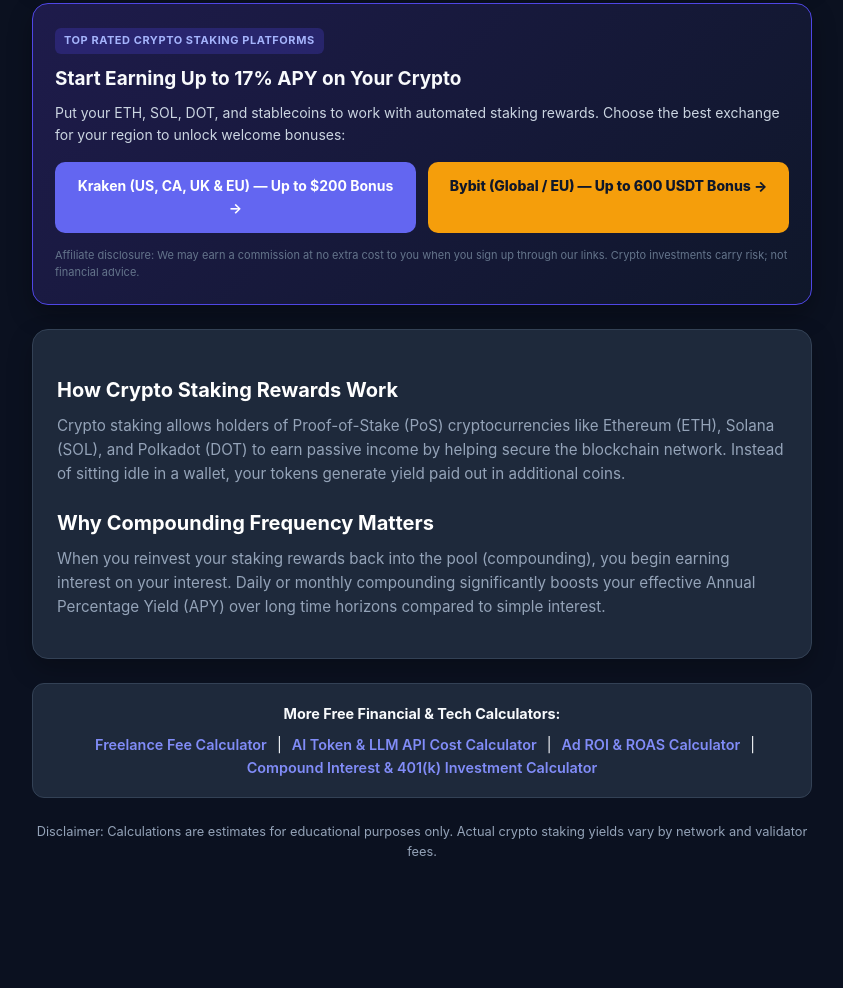
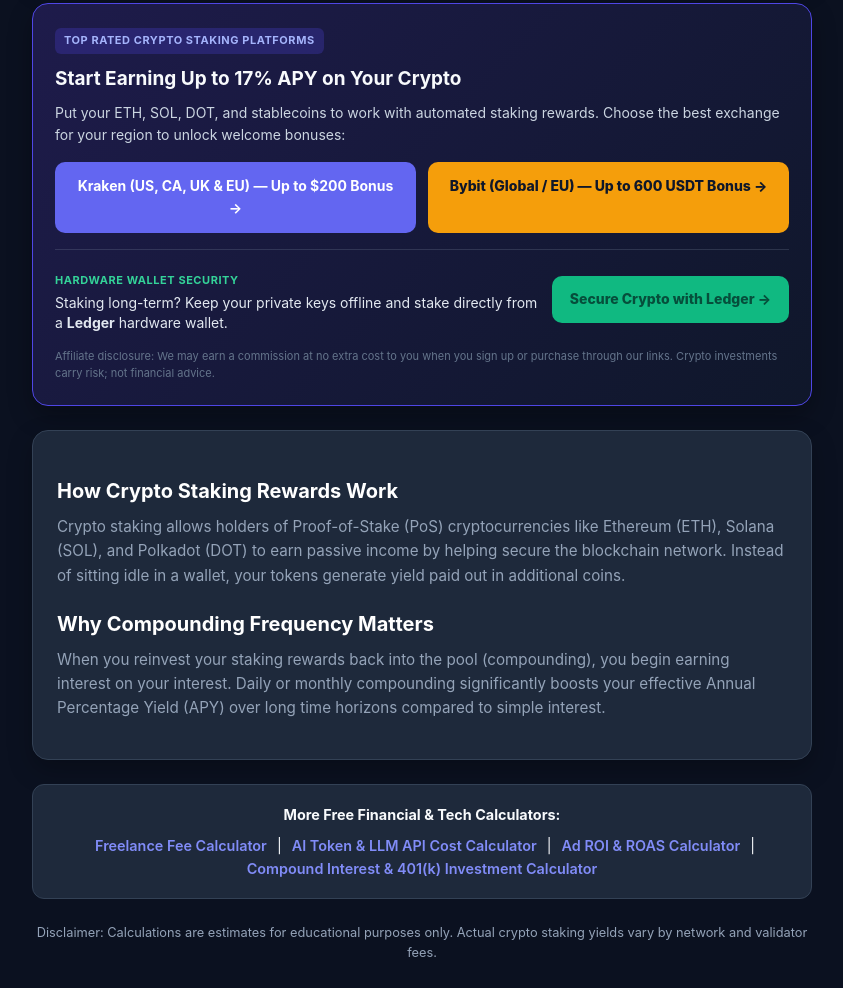
Before and after one commit to valeryivch-maker/crypto-staking-calculator, a plain HTML site: page index.html in a window 1280 px wide. Shown: the part 719-1707 px from the top of the page, without its empty margins (218-1061 px from the left). Before the commit the page ends 1606 px from the top, so only its background shows below. Drawn offline with Linux system fonts and the light colour scheme.

Commit message:
Update index.html

```diff
--- a/index.html
+++ b/index.html
@@ -97,7 +97,7 @@
       </div>
     </div>
   </div>
-    <!-- CPA Affiliate Block: Kraken + Bybit -->
+     <!-- CPA Affiliate Block: Kraken + Bybit + Ledger -->
   <div style="margin: 24px 0; padding: 22px; border-radius: 16px; background: linear-gradient(135deg, #1e1b4b 0%, #0f172a 100%); border: 1px solid #4f46e5; box-shadow: 0 10px 25px rgba(0, 0, 0, 0.3);">
     <span style="display: inline-block; font-size: 11px; font-weight: 700; text-transform: uppercase; letter-spacing: 0.05em; color: #a5b4fc; background: rgba(79, 70, 229, 0.25); padding: 4px 9px; border-radius: 6px; margin-bottom: 10px;">Top Rated Crypto Staking Platforms</span>
     <h3 style="margin: 0 0 8px 0; font-size: 19px; color: #f8fafc;">Start Earning Up to 17% APY on Your Crypto</h3>
@@ -106,8 +106,18 @@
       <a href="https://invite.kraken.com/JDNW/y2f4ru6y" target="_blank" rel="nofollow sponsored noopener" style="flex: 1; min-width: 220px; text-align: center; padding: 13px 18px; background: #6366f1; color: #ffffff; font-weight: 700; font-size: 14px; text-decoration: none; border-radius: 10px;">Kraken (US, CA, UK &amp; EU) — Up to $200 Bonus &rarr;</a>
       <a href="https://www.bybit.com/invite?ref=6JR15DV&medium=referral&utm_campaign=evergreen&share_to=link" target="_blank" rel="nofollow sponsored noopener" style="flex: 1; min-width: 220px; text-align: center; padding: 13px 18px; background: #f59e0b; color: #0f172a; font-weight: 800; font-size: 14px; text-decoration: none; border-radius: 10px;">Bybit (Global / EU) — Up to 600 USDT Bonus &rarr;</a>
     </div>
-    <p style="margin: 14px 0 0 0; font-size: 11px; color: #64748b;">Affiliate disclosure: We may earn a commission at no extra cost to you when you sign up through our links. Crypto investments carry risk; not financial advice.</p>
+
+    <div style="margin-top: 16px; padding-top: 16px; border-top: 1px solid rgba(148, 163, 184, 0.2); display: flex; flex-wrap: wrap; align-items: center; justify-content: space-between; gap: 12px;">
+      <div style="flex: 1; min-width: 240px;">
+        <span style="display: inline-block; font-size: 11px; font-weight: 700; text-transform: uppercase; letter-spacing: 0.05em; color: #34d399; margin-bottom: 4px;">Hardware Wallet Security</span>
+        <div style="font-size: 14px; color: #e2e8f0; line-height: 1.45;">Staking long-term? Keep your private keys offline and stake directly from a <strong>Ledger</strong> hardware wallet.</div>
+      </div>
+       <a href="https://shop.ledger.com/?r=62124150d146" target="_blank" rel="nofollow sponsored noopener" style="text-align: center; padding: 12px 18px; background: #10b981; color: #064e3b; font-weight: 800; font-size: 14px; text-decoration: none; border-radius: 10px; white-space: nowrap;">Secure Crypto with Ledger &rarr;</a>
+    </div>
+
+    <p style="margin: 14px 0 0 0; font-size: 11px; color: #64748b;">Affiliate disclosure: We may earn a commission at no extra cost to you when you sign up or purchase through our links. Crypto investments carry risk; not financial advice.</p>
   </div>
+
 
   <div class="card seo-section">
     <h2>How Crypto Staking Rewards Work</h2>
```
